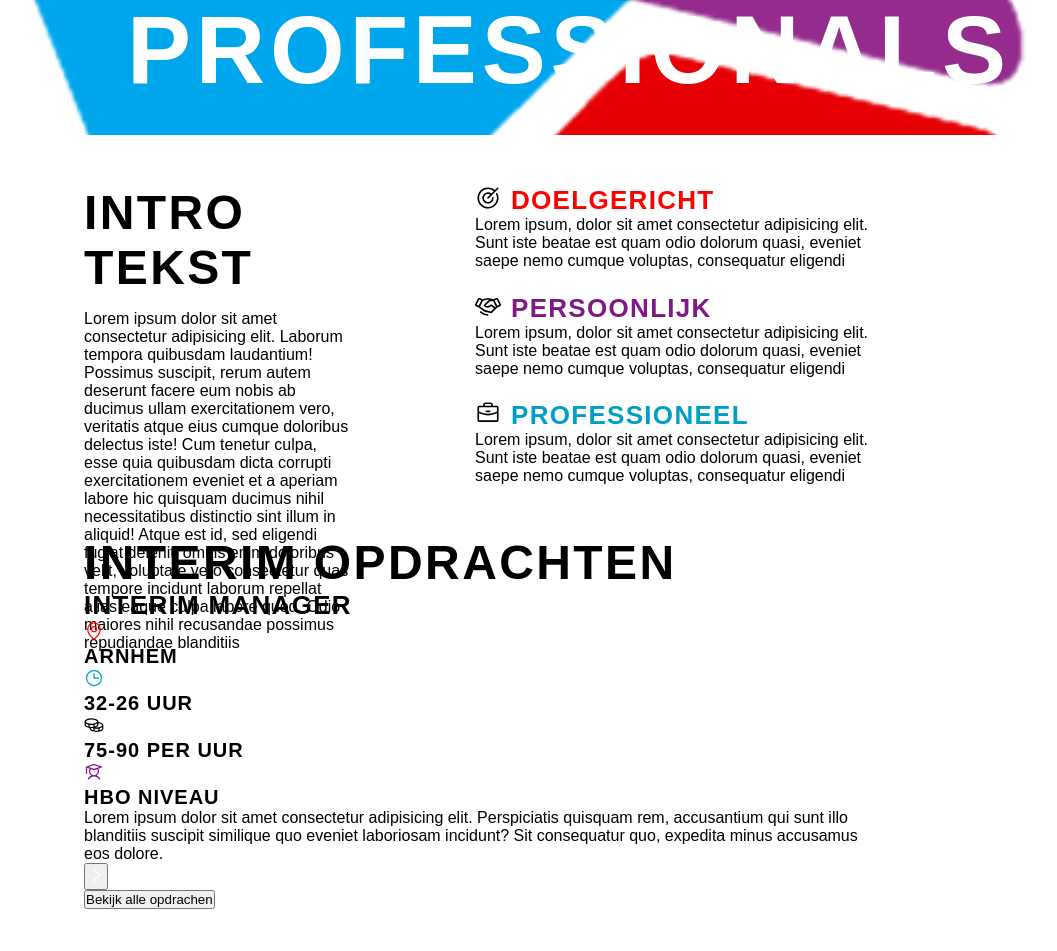
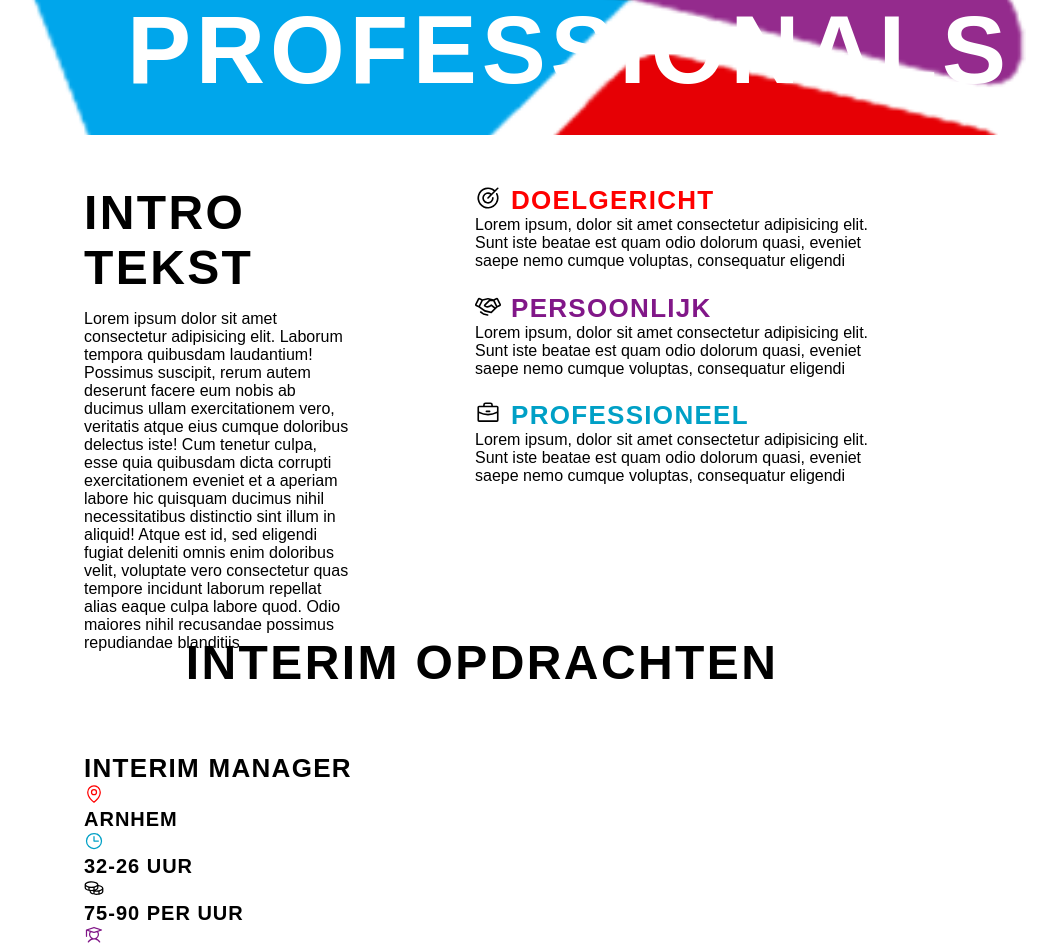
Before and after one commit to BoMaassen/fro-maassen-interim-professionals, a React (Vite) app: page / in a window 1280 px wide. Shown: the part 440-1391 px from the top of the page, without its empty margins (158-1215 px from the left). Before the commit the page ends 1349 px from the top, so only its background shows below. Built offline with nearby package versions, Linux system fonts and the light colour scheme.

Commit message:
styling assignments section

```diff
--- a/src/pages/home/Home.css
+++ b/src/pages/home/Home.css
@@ -3,9 +3,8 @@
     display: flex;
     flex-direction: row;
     justify-content: space-between;
-    align-items: center;
     height: 400px;
-    padding: 50px 0;
+    margin: 50px 0;
     gap: 121px;
 }
 
@@ -26,3 +25,13 @@
     height: 300px;
     flex: 3;
 }
+
+/*-----ASSIGNMENTS-SECTION-----*/
+.assignments{
+    display: flex;
+    flex-direction: column;
+    justify-content: space-between;
+    align-items: center;
+    height: 500px;
+    margin: 50px 0;
+}
```
Also changed, not shown: src/pages/home/home.jsx (+6 -6 lines).
